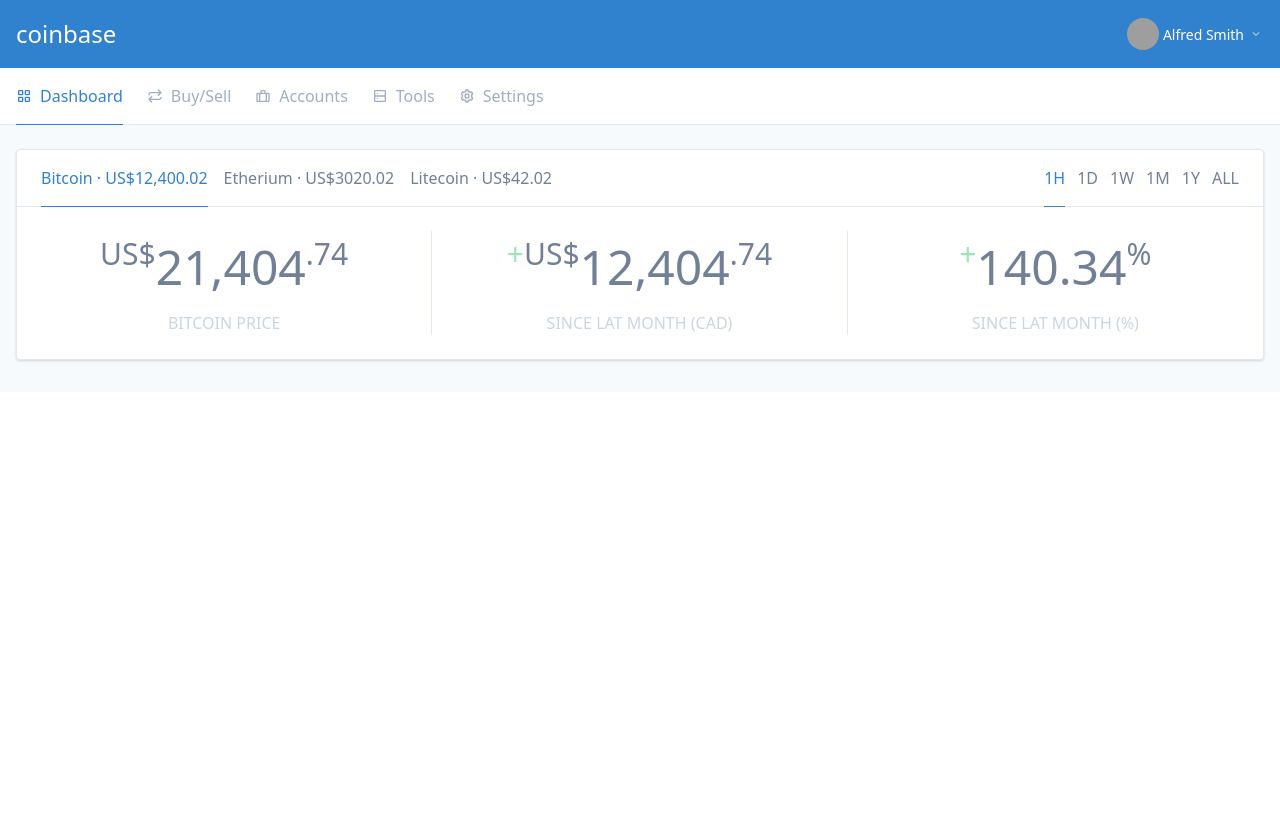
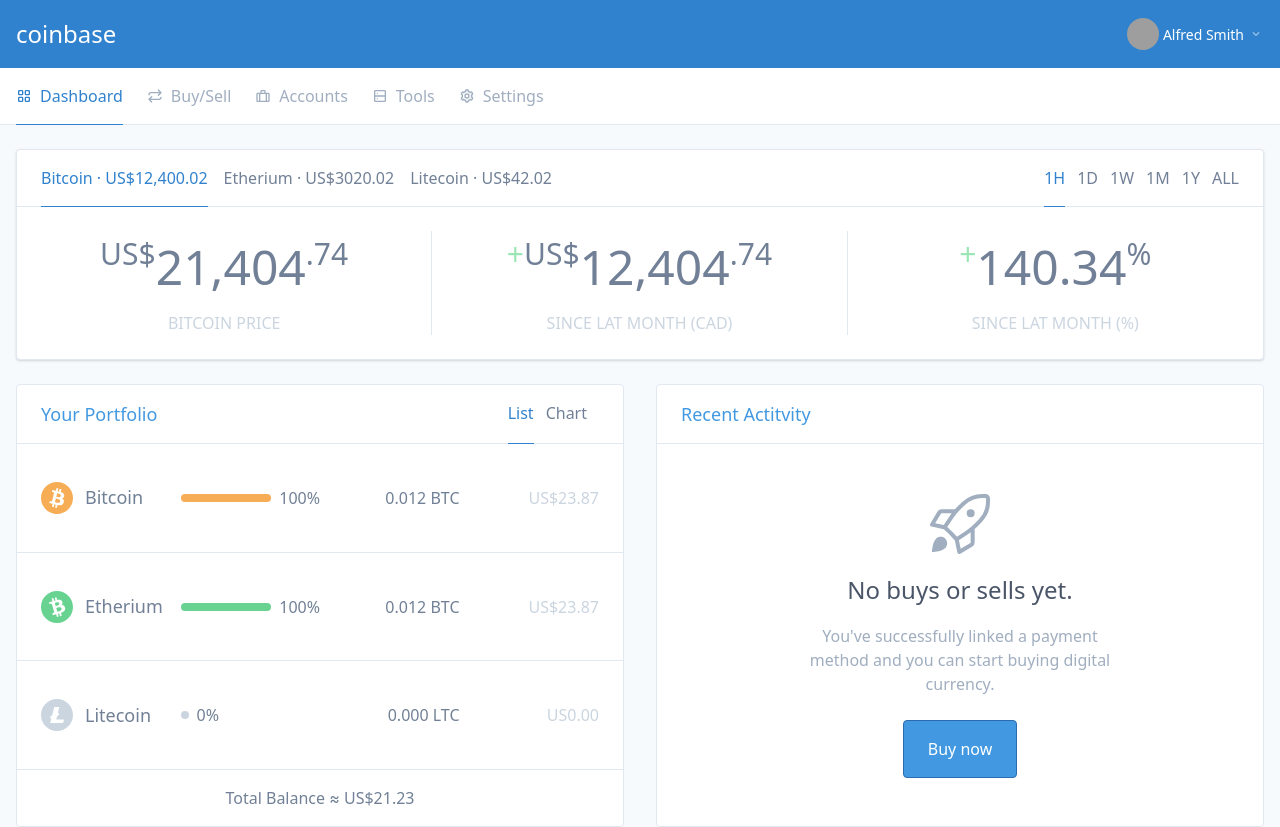
Before and after one commit to Midstackdev/vue-tailwind-workcation, a Vue app: page /coinbase in a window 1280 px wide. Before the commit the page ends 800 px from the top, so only its background shows below. Built offline with nearby package versions, Linux system fonts and the light colour scheme; grey boxes are pictures that could not be loaded; the HTML template or start-up script is replaced by a standard one; what @tailwindcss/custom-forms would draw is missing.

Commit message:
Cards display

```diff
--- /dev/null
+++ b/src/components/coinbase/DisplayCards.vue
@@ -0,0 +1,131 @@
+<template>
+    <div class="container mx-auto sm:px-4 pt-6">
+        <div class="flex flex-wrap -mx-4">
+            <div class="w-full md:w-1/2 mb-6 md:mb-0 px-4 flex flex-col">
+                <div class="flex-grow flex flex-col bg-white rounded border">
+                    <div class="border-b">
+                        <div class="flex justify-between px-6 -mb-px">
+                            <h3 class="text-blue-500 py-4 font-normal text-lg">Your Portfolio</h3>
+                            <div class="flex justify-between">
+                                <div class="py-4 text-blue-600 border-b border-blue-600 mr-3">
+                                  List
+                                </div>
+                                <div class="py-4 text-gray-600 border-b border-transparent hover:border-gray-600 mr-3">
+                                  Chart
+                                </div>
+                            </div>
+                        </div>
+                    </div>
+                    <!-- <div class="border-b"> -->
+                        <div class="flex flex-grow px-6 py-6 items-center text-gray-600 border-b">
+                            <div class="w-1/4 flex items-center">
+                                <div class="mr-3">
+                                    <svg class="fill-current text-orange-400" xmlns="http://www.w3.org/2000/svg" width="32" height="32"><path fill-rule="evenodd" d="M16 32C7.163 32 0 24.837 0 16S7.163 0 16 0s16 7.163 16 16-7.163 16-16 16zm7.189-17.98c.314-2.096-1.283-3.223-3.465-3.975l.708-2.84-1.728-.43-.69 2.765c-.454-.114-.92-.22-1.385-.326l.695-2.783L15.596 6l-.708 2.839c-.376-.086-.746-.17-1.104-.26l.002-.009-2.384-.595-.46 1.846s1.283.294 1.256.312c.7.175.826.638.805 1.006l-.806 3.235c.048.012.11.03.18.057l-.183-.045-1.13 4.532c-.086.212-.303.531-.793.41.018.025-1.256-.313-1.256-.313l-.858 1.978 2.25.561c.418.105.828.215 1.231.318l-.715 2.872 1.727.43.708-2.84c.472.127.93.245 1.378.357l-.706 2.828 1.728.43.715-2.866c2.948.558 5.164.333 6.097-2.333.752-2.146-.037-3.385-1.588-4.192 1.13-.26 1.98-1.003 2.207-2.538zm-3.95 5.538c-.533 2.147-4.148.986-5.32.695l.95-3.805c1.172.293 4.929.872 4.37 3.11zm.535-5.569c-.487 1.953-3.495.96-4.47.717l.86-3.45c.975.243 4.118.696 3.61 2.733z"/></svg>
+                                </div>
+                                <span class="text-lg">Bitcoin</span>
+                            </div>
+                            <div class="w-1/4 flex items-center">
+                                <div class="bg-orange-400 h-2 rounded-full flex-grow mr-2"></div>
+                                100%
+                            </div>
+                            <div class="w-1/4">
+                                <div class="text-right">
+                                    0.012 BTC
+                                </div>
+                            </div>
+                            <div class="w-1/4">
+                                <div class="text-gray-400 text-right">
+                                    US$23.87
+                                </div>
+                            </div>
+                        </div>
+                        <div class="flex flex-grow px-6 py-6 items-center text-gray-600 border-b">
+                            <div class="w-1/4 flex items-center">
+                                <div class="mr-3">
+                                    <svg class="fill-current text-green-400" xmlns="http://www.w3.org/2000/svg" width="32" height="32">
+                                        <path d="M16 32C7.163 32 0 24.837 0 16S7.163 0 16 0s16 7.163 16 16-7.163 16-16 16zm5.236-21.309c-.777-1.972-2.722-2.15-4.988-1.71l-.807-2.813-1.712.491.785 2.74c-.45.128-.907.269-1.362.41l-.79-2.758-1.712.49.806 2.813c-.369.114-.73.225-1.086.327l-.002-.008-2.362.676.525 1.829s1.257-.387 1.243-.357c.693-.2 1.035.139 1.2.467l.92 3.205c.047-.013.11-.03.184-.04l-.181.052 1.287 4.49c.032.227.003.612-.481.752.027.013-1.245.356-1.245.356l.246 2.143 2.229-.64c.414-.118.824-.228 1.226-.34l.816 2.845 1.71-.49-.806-2.815a65.74 65.74 0 001.371-.38l.803 2.803 1.712-.491-.813-2.84c2.831-.991 4.638-2.294 4.113-5.07-.422-2.234-1.725-2.912-3.472-2.836.848-.79 1.214-1.859.643-3.301zm-.651 6.77c.61 2.127-3.1 2.929-4.26 3.263l-1.08-3.77c1.16-.333 4.704-1.71 5.34.508zm-2.322-5.09c.554 1.935-2.547 2.58-3.513 2.857l-.98-3.419c.966-.277 3.914-1.455 4.493.562z" fill-rule="evenodd"/>
+                                    </svg>
+                                </div>
+                                <span class="text-lg">Etherium</span>
+                            </div>
+                            <div class="w-1/4 flex items-center">
+                                <div class="bg-green-400 h-2 rounded-full flex-grow mr-2"></div>
+                                100%
+                            </div>
+                            <div class="w-1/4">
+                                <div class="text-right">
+                                    0.012 BTC
+                                </div>
+                            </div>
+                            <div class="w-1/4">
+                                <div class="text-gray-400 text-right">
+                                    US$23.87
+                                </div>
+                            </div>
+                        </div>
+                        <div class="flex flex-grow px-6 py-6 items-center text-gray-600 border-b">
+                            <div class="w-1/4 flex items-center">
+                                <div class="mr-3">
+                                    <svg class="fill-current text-gray-400" xmlns="http://www.w3.org/2000/svg" width="32" height="32">
+                                        <path fill-rule="evenodd" d="M16 32C7.163 32 0 24.837 0 16S7.163 0 16 0s16 7.163 16 16-7.163 16-16 16zm-5.573-12.786L9.252 24h12.875L23 20.429h-7.722l.848-3.483 1.427-.571.68-2.75-1.41.571L18.342 8h-5.129l-2.081 8.429-1.444.58L9 19.768l1.427-.554z"/>
+                                    </svg>
+                                </div>
+                                <span class="text-lg">Litecoin</span>
+                            </div>
+                            <div class="w-1/4 flex items-center">
+                                <div class="bg-gray-400 h-2 rounded-full w-2 mr-2"></div>
+                                0%
+                            </div>
+                            <div class="w-1/4">
+                                <div class="text-right">
+                                    0.000 LTC
+                                </div>
+                            </div>
+                            <div class="w-1/4">
+                                <div class="text-gray-400 text-right">
+                                    US0.00
+                                </div>
+                            </div>
+                        </div>
+                    <!-- </div> -->
+                    <div class="px-6 py-4">
+                        <div class="text-center text-gray-600">
+                            Total Balance &asymp; US$21.23
+                        </div>
+                    </div>
+                </div>
+            </div>
+            <div class="w-full md:w-1/2 px-4">
+                <div class="bg-white rounded border">
+                    <div class="border-b">
+                        <div class="flex justify-between px-6 -mb-px">
+                            <h3 class="text-blue-500 py-4 font-normal text-lg">Recent Actitvity</h3>
+                        </div>
+                    </div>
+                    <div class="">
+                        <div class="text-center px-6 py-4">
+                            <div class="py-8">
+                                <div class="mb-4">
+                                    <svg class="inline-block fill-current text-gray-500 h-16 w-16" xmlns="http://www.w3.org/2000/svg" viewBox="0 0 24 24" width="24" height="24"><path fill-rule="evenodd" d="M20.322.75a10.75 10.75 0 00-7.373 2.926l-1.304 1.23A23.743 23.743 0 0010.103 6.5H5.066a1.75 1.75 0 00-1.5.85l-2.71 4.514a.75.75 0 00.49 1.12l4.571.963c.039.049.082.096.129.14L8.04 15.96l1.872 1.994c.044.047.091.09.14.129l.963 4.572a.75.75 0 001.12.488l4.514-2.709a1.75 1.75 0 00.85-1.5v-5.038a23.741 23.741 0 001.596-1.542l1.228-1.304a10.75 10.75 0 002.925-7.374V2.499A1.75 1.75 0 0021.498.75h-1.177zM16 15.112c-.333.248-.672.487-1.018.718l-3.393 2.262.678 3.223 3.612-2.167a.25.25 0 00.121-.214v-3.822zm-10.092-2.7L8.17 9.017c.23-.346.47-.685.717-1.017H5.066a.25.25 0 00-.214.121l-2.167 3.612 3.223.679zm8.07-7.644a9.25 9.25 0 016.344-2.518h1.177a.25.25 0 01.25.25v1.176a9.25 9.25 0 01-2.517 6.346l-1.228 1.303a22.248 22.248 0 01-3.854 3.257l-3.288 2.192-1.743-1.858a.764.764 0 00-.034-.034l-1.859-1.744 2.193-3.29a22.248 22.248 0 013.255-3.851l1.304-1.23zM17.5 8a1.5 1.5 0 11-3 0 1.5 1.5 0 013 0zm-11 13c.9-.9.9-2.6 0-3.5-.9-.9-2.6-.9-3.5 0-1.209 1.209-1.445 3.901-1.49 4.743a.232.232 0 00.247.247c.842-.045 3.534-.281 4.743-1.49z"></path>
+                                    </svg>
+                                </div>
+                                <p class="text-2xl text-gray-700 font-medium mb-4">No buys or sells yet.</p>
+                                <p class="text-gray-500 max-w-xs mx-auto mb-6">You've successfully linked a payment method and you can start buying digital currency.</p>
+                                <div>
+                                    <button type="button" class="bg-blue-500 text-white rounded px-6 py-4 border border-blue-700">Buy now</button>
+                                </div>
+                            </div>
+                        </div>
+                    </div>
+                </div>
+            </div>
+        </div>
+    </div>
+</template>
+
+<script>
+
+    export default {
+
+    }
+</script>
--- a/src/components/coinbase/DisplayChart.vue
+++ b/src/components/coinbase/DisplayChart.vue
@@ -1,5 +1,5 @@
 <template>
-  <div class="container mx-auto sm:px-4 pt-6 pb-8">
+  <div class="container mx-auto sm:px-4 pt-6">
     <div class="bg-white border-t border-b sm:border-l sm:border-r sm:rounded shadow">
       <div class="border-b px-6">
         <div class="flex justify-between -mb-px">
--- a/src/views/Coinbase.vue
+++ b/src/views/Coinbase.vue
@@ -4,7 +4,7 @@
       <TopNav />
       <SecondNav />
       <DisplayChart />
-
+      <DisplayCards />
 
     </div>
   </div>
@@ -14,12 +14,14 @@
   import TopNav from '@/components/coinbase/TopNav'
   import SecondNav from '@/components/coinbase/SecondNav'
   import DisplayChart from '@/components/coinbase/DisplayChart'
+  import DisplayCards from '@/components/coinbase/DisplayCards'
 
   export default {
     components: {
       TopNav,
       SecondNav,
       DisplayChart,
+      DisplayCards,
     }
   }
 </script>
```
